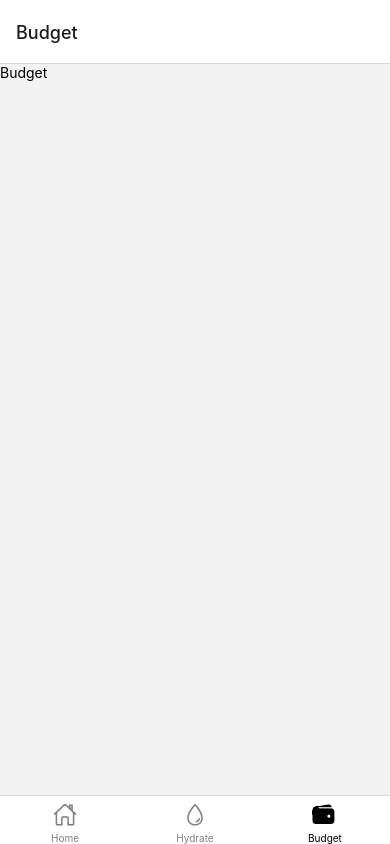
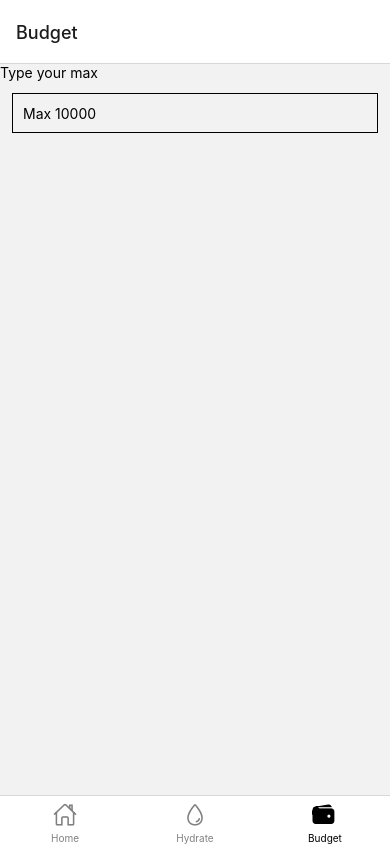
Before and after one commit to laser-ayyildiz/ur-a-machine, a React Native app: screen /Budget in a window 390 px wide. Built offline with nearby package versions, Linux system fonts and the light colour scheme.

Commit message:
budget max spend input created

```diff
--- a/components/budget/Budget.tsx
+++ b/components/budget/Budget.tsx
@@ -1,11 +1,47 @@
-import { Text, View } from 'react-native'
+import {StyleSheet, Text, TextInput, View} from 'react-native'
+import {useState} from "react";
 
 const Budget = () => {
-  return (
-    <View>
-        <Text>Budget</Text>
-    </View>
-  )
+    const [maxSpendPerDay, setMaxSpendPerDay] = useState("");
+
+    const maxSpendPerDayOnChange = (spend) => {
+       if (!isSpendValid(spend)) {
+           return;
+       }
+        setMaxSpendPerDay(spend);
+    };
+
+    const isSpendValid = (spend): boolean => {
+        if (isNaN(spend)) {
+            return false;
+        }
+        if (spend > 10000 || spend < 0) {
+            return false;
+        }
+        return true;
+    }
+
+    return (
+        <View>
+            <Text>Type your max</Text>
+            <TextInput
+                style={styles.input}
+                onChangeText={maxSpendPerDayOnChange}
+                value={maxSpendPerDay}
+                placeholder="Max 10000"
+                keyboardType="numeric"
+            />
+        </View>
+    )
 }
 
+const styles = StyleSheet.create({
+    input: {
+        height: 40,
+        margin: 12,
+        borderWidth: 1,
+        padding: 10,
+    },
+});
+
 export default Budget
--- a/tsconfig.json
+++ b/tsconfig.json
@@ -15,7 +15,8 @@
     "moduleResolution": "node",
     "noEmit": true,
     "strict": true,
-    "target": "esnext"
+    "target": "esnext",
+    "noImplicitAny": false,
   },
   "exclude": [
     "node_modules",
```
